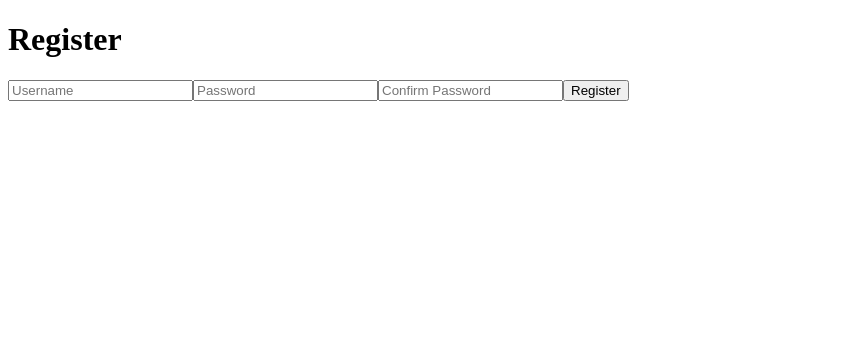
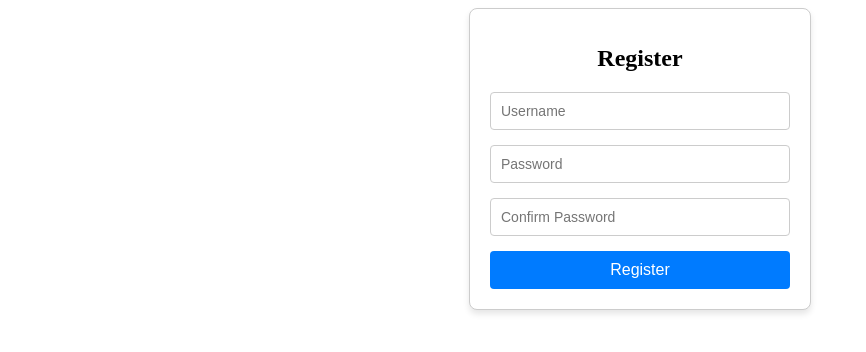
Before and after one commit to jas9n/pomodoro, a React (Vite) app in the folder frontend/: page /register in a window 1280 px wide. Shown: the top 352 px of the page, without its empty margins (0-866 px from the left). Built offline with nearby package versions, Linux system fonts and the light colour scheme.

Commit message:
form + some styles

```diff
--- a/frontend/src/components/Form.jsx
+++ b/frontend/src/components/Form.jsx
@@ -1,26 +1,28 @@
-import { useState } from "react";
-import api from "../api";
-import { useNavigate } from "react-router-dom";
-import { ACCESS_TOKEN, REFRESH_TOKEN } from "../constants";
-import "../styles/Form.css";
+import { useState } from 'react';
+import api from '../api';
+import { useNavigate } from 'react-router-dom';
+import { ACCESS_TOKEN, REFRESH_TOKEN } from '../constants';
+import '../styles/Form.css';
 
 function Form({ route, method }) {
-    const [username, setUsername] = useState("");
-    const [password, setPassword] = useState("");
-    const [confirmPassword, setConfirmPassword] = useState("");
+    const [username, setUsername] = useState('');
+    const [password, setPassword] = useState('');
+    const [confirmPassword, setConfirmPassword] = useState('');
     const [loading, setLoading] = useState(false);
-    const [errorMessage, setErrorMessage] = useState("");
+    const [errorMessage, setErrorMessage] = useState('');
+    const [successMessage, setSuccessMessage] = useState('');
     const navigate = useNavigate();
 
-    const name = method === "login" ? "Login" : "Register";
+    const name = method === 'login' ? 'Login' : 'Register';
 
     const handleSubmit = async (e) => {
         setLoading(true);
         e.preventDefault();
-        setErrorMessage(""); // Reset error message on new submit
+        setErrorMessage('');
+        setSuccessMessage('');
 
-        if (method !== "login" && password !== confirmPassword) {
-            setErrorMessage("Passwords do not match!");
+        if (method === 'register' && password !== confirmPassword) {
+            setErrorMessage('Passwords do not match!');
             setLoading(false);
             return;
         }
@@ -28,28 +30,31 @@ function Form({ route, method }) {
         try {
             const res = await api.post(route, { username, password });
 
-            if (method === "login") {
-                // Save tokens and navigate to homepage
+            if (res.status === 200 || res.status === 201) {
                 localStorage.setItem(ACCESS_TOKEN, res.data.access);
                 localStorage.setItem(REFRESH_TOKEN, res.data.refresh);
-                navigate("/");
+                if (method === 'register') {
+                    setSuccessMessage('Registration successful.');
+                    setTimeout(() => {
+                        navigate('/');
+                    }, 2000);
+                } else {
+                    navigate('/');
+                }
             } else {
-                // Registration success - log in user directly
-                localStorage.setItem(ACCESS_TOKEN, res.data.access);
-                localStorage.setItem(REFRESH_TOKEN, res.data.refresh);
-                navigate("/"); // Redirect to homepage
+                setErrorMessage('An unexpected error occurred. Please try again.');
             }
         } catch (error) {
             if (error.response) {
                 if (error.response.status === 401) {
-                    setErrorMessage("Incorrect password or unregistered user.");
-                } else if (error.response.status === 404) {
-                    setErrorMessage("User not registered. Please register first.");
+                    setErrorMessage('Incorrect password or unregistered user.');
+                } else if (error.response.status === 400) {
+                    setErrorMessage('Invalid registration details.');
                 } else {
-                    setErrorMessage("An unexpected error occurred. Please try again.");
+                    setErrorMessage('An unexpected error occurred. Please try again.');
                 }
             } else {
-                setErrorMessage("Unable to connect to the server. Please try again later.");
+                setErrorMessage('Unable to connect to the server. Please try again later.');
             }
         } finally {
             setLoading(false);
@@ -59,7 +64,6 @@ function Form({ route, method }) {
     return (
         <form onSubmit={handleSubmit} className="form-container">
             <h1>{name}</h1>
-            {errorMessage && <p className="error-message">{errorMessage}</p>}
             <input
                 className="form-input"
                 type="text"
@@ -74,7 +78,7 @@ function Form({ route, method }) {
                 onChange={(e) => setPassword(e.target.value)}
                 placeholder="Password"
             />
-            {method !== "login" && (
+            {method !== 'login' && (
                 <input
                     className="form-input"
                     type="password"
@@ -83,9 +87,15 @@ function Form({ route, method }) {
                     placeholder="Confirm Password"
                 />
             )}
-            <button className="form-button" type="submit" disabled={loading}>
-                {loading ? "Loading..." : name}
-            </button>
+            <input
+                className="form-button"
+                type="submit"
+                disabled={loading}
+                value={loading ? 'Loading...' : name}
+            />
+
+            {errorMessage && <div className="message-box error-message">{errorMessage}</div>}
+            {successMessage && <div className="message-box success-message">{successMessage}</div>}
         </form>
     );
 }
--- a/frontend/src/styles/Form.css
+++ b/frontend/src/styles/Form.css
@@ -0,0 +1,62 @@
+.form-container {
+    width: 300px;
+    margin: 0 auto;
+    padding: 20px;
+    border: 1px solid #ccc;
+    border-radius: 8px;
+    box-shadow: 0 4px 6px rgba(0, 0, 0, 0.1);
+    background-color: #fff;
+    text-align: center;
+    position: relative;
+}
+
+.form-container h1 {
+    font-size: 1.5em;
+    margin-bottom: 20px;
+}
+
+.form-input {
+    width: 100%;
+    padding: 10px;
+    margin-bottom: 15px;
+    border: 1px solid #ccc;
+    border-radius: 4px;
+    box-sizing: border-box;
+    font-size: 14px;
+}
+
+.form-button {
+    width: 100%;
+    padding: 10px;
+    border: none;
+    border-radius: 4px;
+    background-color: #007bff;
+    color: #fff;
+    font-size: 16px;
+    cursor: pointer;
+    transition: background-color 0.3s ease;
+}
+
+.form-button:hover {
+    background-color: #0056b3;
+}
+
+.message-box {
+    margin-top: 15px;
+    padding: 10px;
+    border-radius: 4px;
+    font-size: 14px;
+    box-shadow: 0 2px 4px rgba(0, 0, 0, 0.1);
+}
+
+.error-message {
+    color: #721c24;
+    background-color: #f8d7da;
+    border: 1px solid #f5c6cb;
+}
+
+.success-message {
+    color: #155724;
+    background-color: #d4edda;
+    border: 1px solid #c3e6cb;
+}
```
Also changed, not shown: frontend/src/styles/App.css (added), 1 other file (tests, documents, lock files or other folders).
